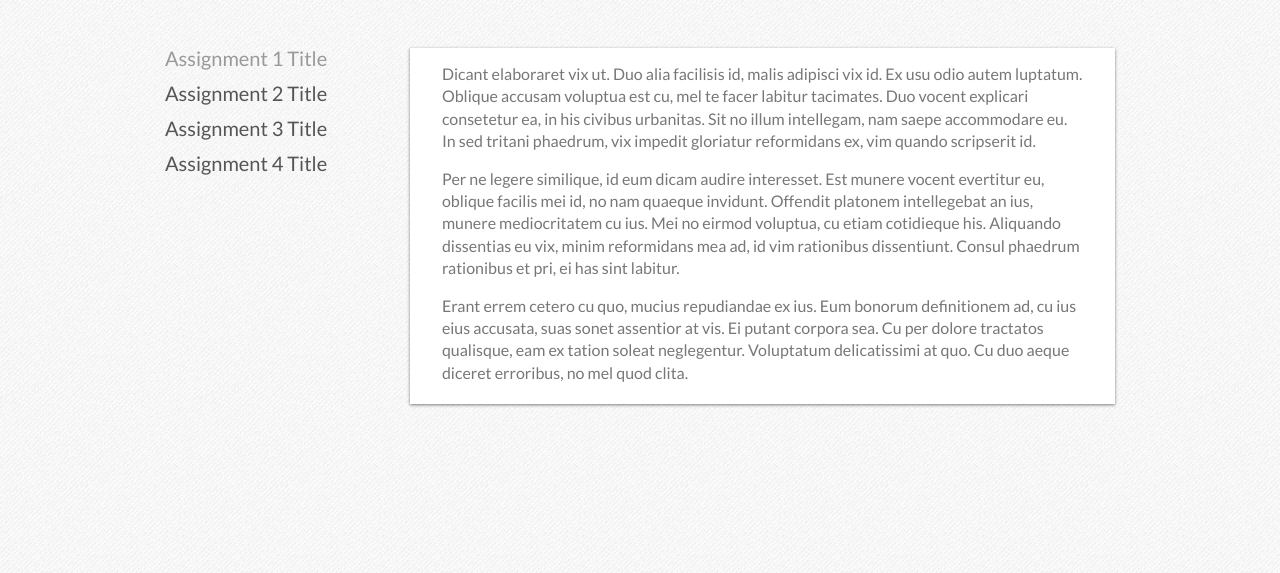
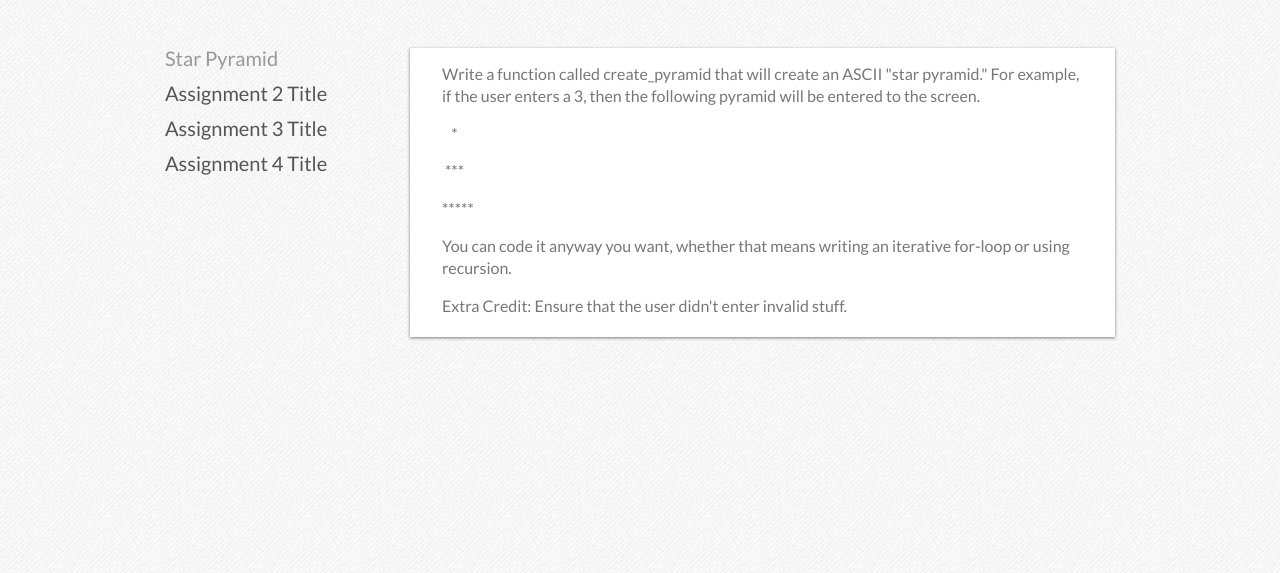
Before and after one commit to philipcofc/cpp101, a plain HTML site: page assignments.html in a window 1280 px wide. Shown: the part 227-800 px from the top of the page. Drawn offline with Linux system fonts and the light colour scheme.

Commit message:
Added assignment 1 and a few references

```diff
--- a/assignments.html
+++ b/assignments.html
@@ -57,7 +57,7 @@
 
         <ul class="assignments">
           <li class="assignment active_assignment_link" data-index="1">
-            <span class="assignment_toggle">Assignment 1 Title</span>
+            <span class="assignment_toggle">Star Pyramid</span>
           </li>
           <li class="assignment" data-index="2">
             <span class="assignment_toggle">Assignment 2 Title</span>
@@ -79,15 +79,26 @@
           <div class="assignment_text active_assignment" data-index="1" >
 
             <p class="assignment_box_details">
-              Dicant elaboraret vix ut. Duo alia facilisis id, malis adipisci vix id. Ex usu odio autem luptatum. Oblique accusam voluptua est cu, mel te facer labitur tacimates. Duo vocent explicari consetetur ea, in his civibus urbanitas. Sit no illum intellegam, nam saepe accommodare eu. In sed tritani phaedrum, vix impedit gloriatur reformidans ex, vim quando scripserit id.
+            Write a function called create_pyramid that will create an ASCII "star pyramid."
+            For example, if the user enters a 3, then the following pyramid will be entered to the screen.
             </p>
 
             <p class="assignment_box_details">
-              Per ne legere similique, id eum dicam audire interesset. Est munere vocent evertitur eu, oblique facilis mei id, no nam quaeque invidunt. Offendit platonem intellegebat an ius, munere mediocritatem cu ius. Mei no eirmod voluptua, cu etiam cotidieque his. Aliquando dissentias eu vix, minim reformidans mea ad, id vim rationibus dissentiunt. Consul phaedrum rationibus et pri, ei has sint labitur.
+            &nbsp;&nbsp;&nbsp;*
+            </p>
+            <p class="assignment_box_details">
+            &nbsp;***
+            </p>
+            <p class="assignment_box_details">
+            *****
             </p>
 
             <p class="assignment_box_details">
-              Erant errem cetero cu quo, mucius repudiandae ex ius. Eum bonorum definitionem ad, cu ius eius accusata, suas sonet assentior at vis. Ei putant corpora sea. Cu per dolore tractatos qualisque, eam ex tation soleat neglegentur. Voluptatum delicatissimi at quo. Cu duo aeque diceret erroribus, no mel quod clita.
+			You can code it anyway you want, whether that means writing an iterative for-loop or using recursion.
+            </p>
+
+            <p class="assignment_box_details">
+			Extra Credit: Ensure that the user didn't enter invalid stuff.
             </p>
 
           </div>
```
Also changed, not shown: references.html (+3 -0 lines).
